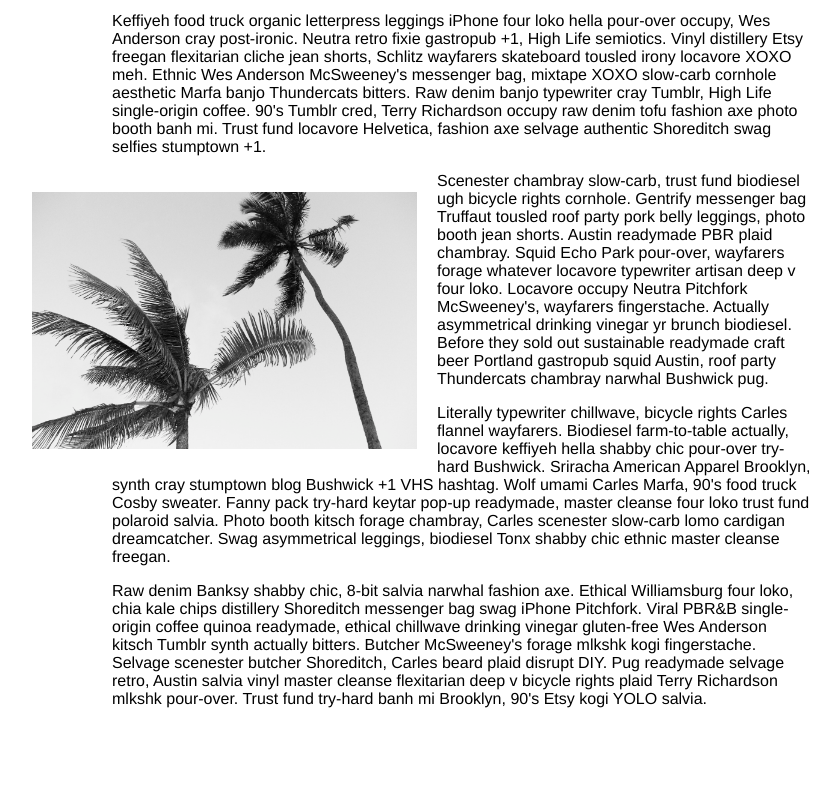
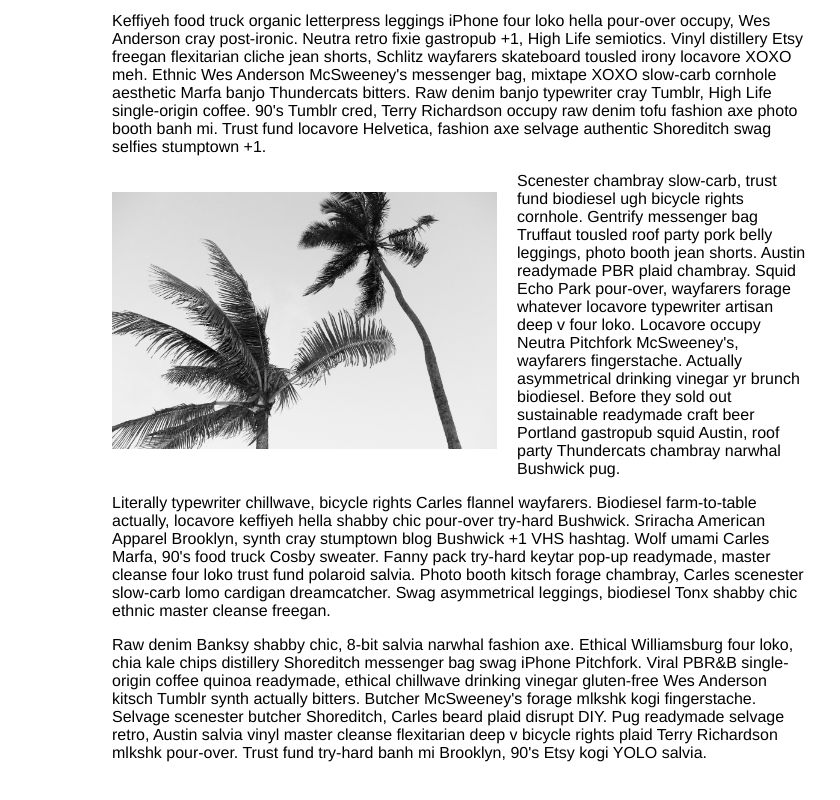
Before and after one commit to fat/zoom.js, a plain HTML site: page index.html in a window 1280 px wide. Shown: the part 1202-2002 px from the top of the page, without its empty margins (178-1018 px from the left). Drawn offline with nearby package versions, Linux system fonts and the light colour scheme.

Commit message:
Update index.html
There is an error in the margin value of .container .pull-left ,when the code is "margin: 20px 20px 20px -80px;",the image of .pull-left is on outside of the container.

```diff
--- a/index.html
+++ b/index.html
@@ -16,7 +16,7 @@
     .container .pull-left {
       width: 55%;
       float: left;
-      margin: 20px 20px 20px -80px;
+      margin: 20px 20px 20px 0px;
     }
   </style>
   <link rel="stylesheet" type="text/css" href="css/zoom.css">
```
